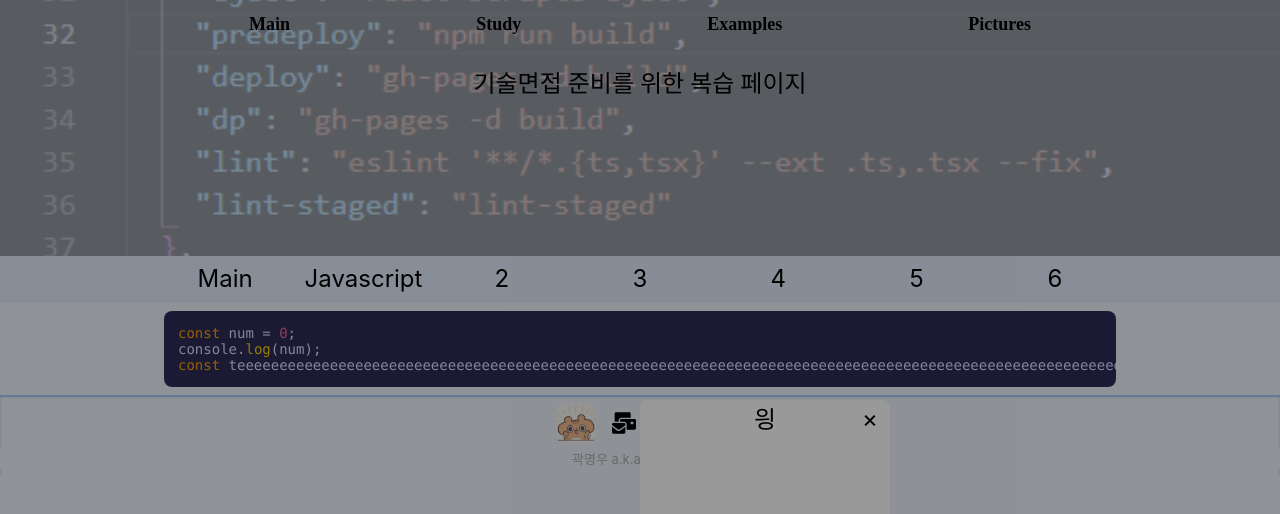
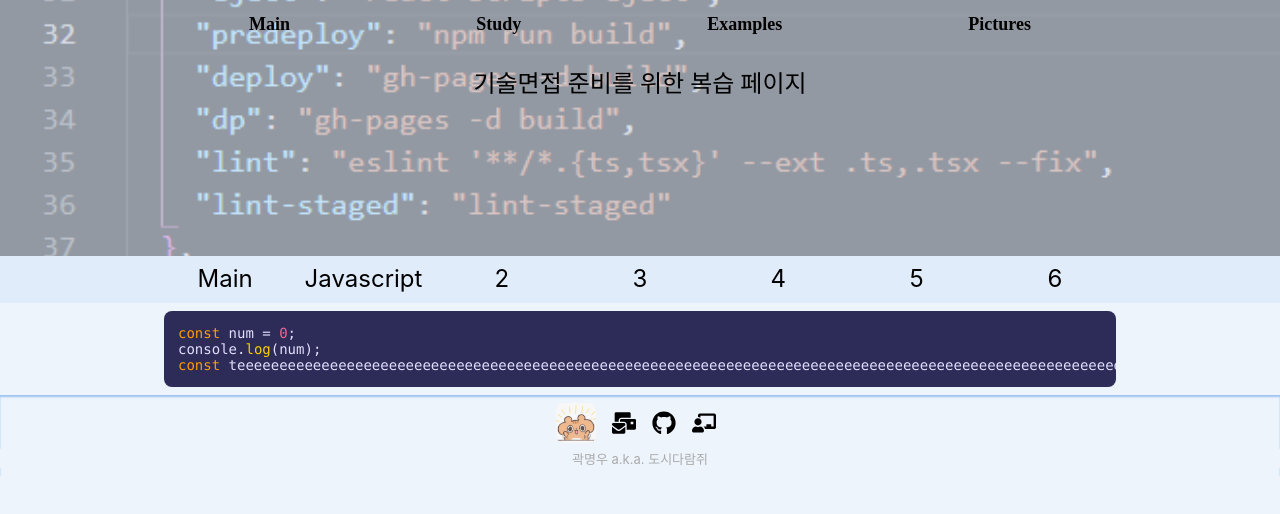
Before and after one commit to Citysquirrel/citysquirrel.github.io, a React (Create React App) app: page /study/1 in a window 1280 px wide. Shown: the top 514 px of the page. Built offline with nearby package versions, Linux system fonts and the light colour scheme; a web font is replaced by a local one.

Commit message:
Complete default structure of Modal component

```diff
--- a/src/components/Modal.tsx
+++ b/src/components/Modal.tsx
@@ -1,11 +1,12 @@
+import { Dispatch, SetStateAction } from 'react';
 import styled from 'styled-components';
 
 const Container = styled.div<{ width: string; height: string }>`
   position: fixed;
   display: flex;
   flex-direction: column;
-  left: 50%;
-  top: 50%;
+  left: calc(50vw - ${(props) => props.width}px / 2);
+  top: calc(50vh - ${(props) => props.height}px / 2);
   width: ${(props) => props.width}px;
   height: ${(props) => props.height}px;
   background-color: white;
@@ -15,8 +16,10 @@ const Container = styled.div<{ width: string; height: string }>`
     position: absolute;
     top: 4px;
     right: 4px;
+    font-size: 32px;
     width: 32px;
     height: 32px;
+    line-height: 26px;
     background-color: transparent;
     cursor: pointer;
   }
@@ -40,14 +43,18 @@ interface Props {
   width: string;
   height: string;
   element: JSX.Element;
+  modal: boolean;
+  setModal: Dispatch<SetStateAction<boolean>>;
 }
 
 export const Modal = ({ width, height, element }: Props) => {
   return (
-    <Container width={width} height={height}>
-      <div className="exit-wrapper">&times;</div>
-      <Wrapper>{element}</Wrapper>
+    <>
+      <Container width={width} height={height}>
+        <div className="exit-wrapper">&times;</div>
+        <Wrapper>{element}</Wrapper>
+      </Container>
       <Canvas />
-    </Container>
+    </>
   );
 };
--- a/src/pages/study/Javascript.tsx
+++ b/src/pages/study/Javascript.tsx
@@ -1,4 +1,4 @@
-import { useEffect } from 'react';
+import { useEffect, useState } from 'react';
 import styled from 'styled-components';
 import hljs from 'highlight.js';
 import { Codeblock } from '../../components';
@@ -17,6 +17,8 @@ function Test() {
 }
 
 export const Javascript = () => {
+  const [modal, setModal] = useState(false);
+
   useEffect(() => {
     hljs.highlightAll();
   }, []);
@@ -30,7 +32,15 @@ const teeeeeeeeeeeeeeeeeeeeeeeeeeeeeeeeeeeeeeeeeeeeeeeeeeeeeeeeeeeeeeeeeeeeeeeee
           lang="javascript"
         />
       </Wrapper>
-      <Modal width="250" height="200" element={<Test />} />
+      {modal ? (
+        <Modal
+          modal={modal}
+          setModal={setModal}
+          width="250"
+          height="200"
+          element={<Test />}
+        />
+      ) : null}
     </Container>
   );
 };
```
